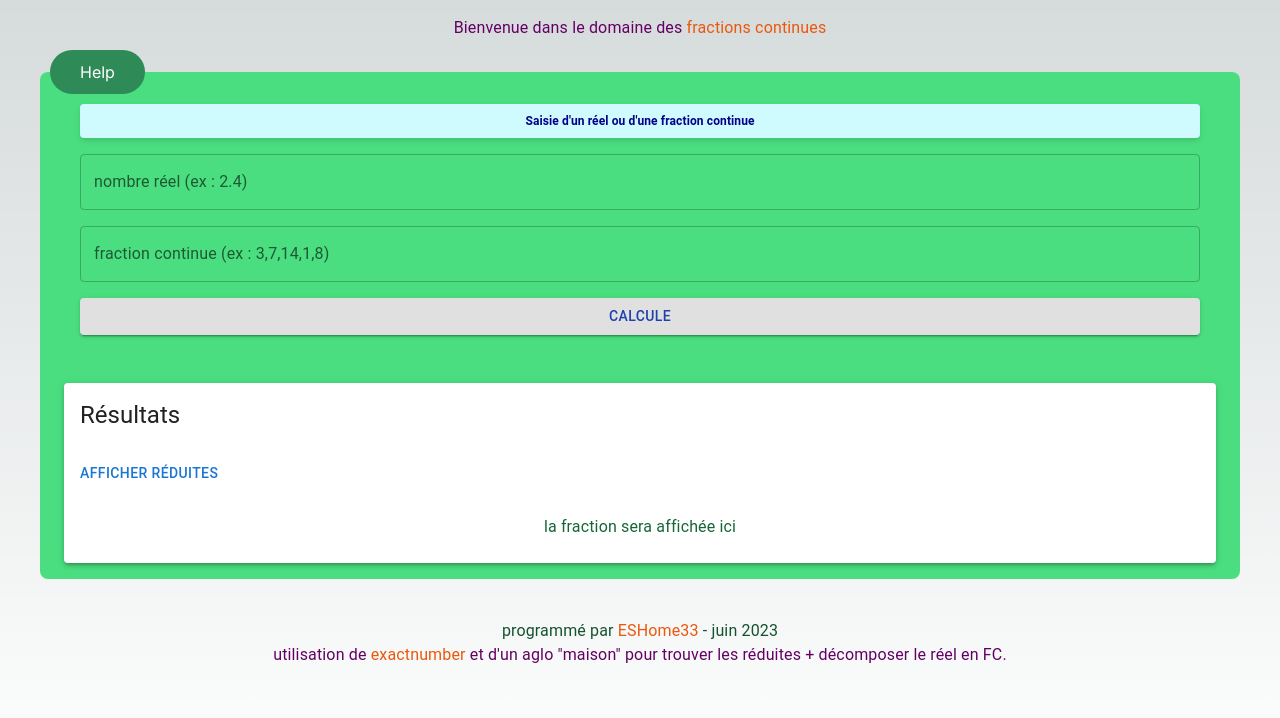
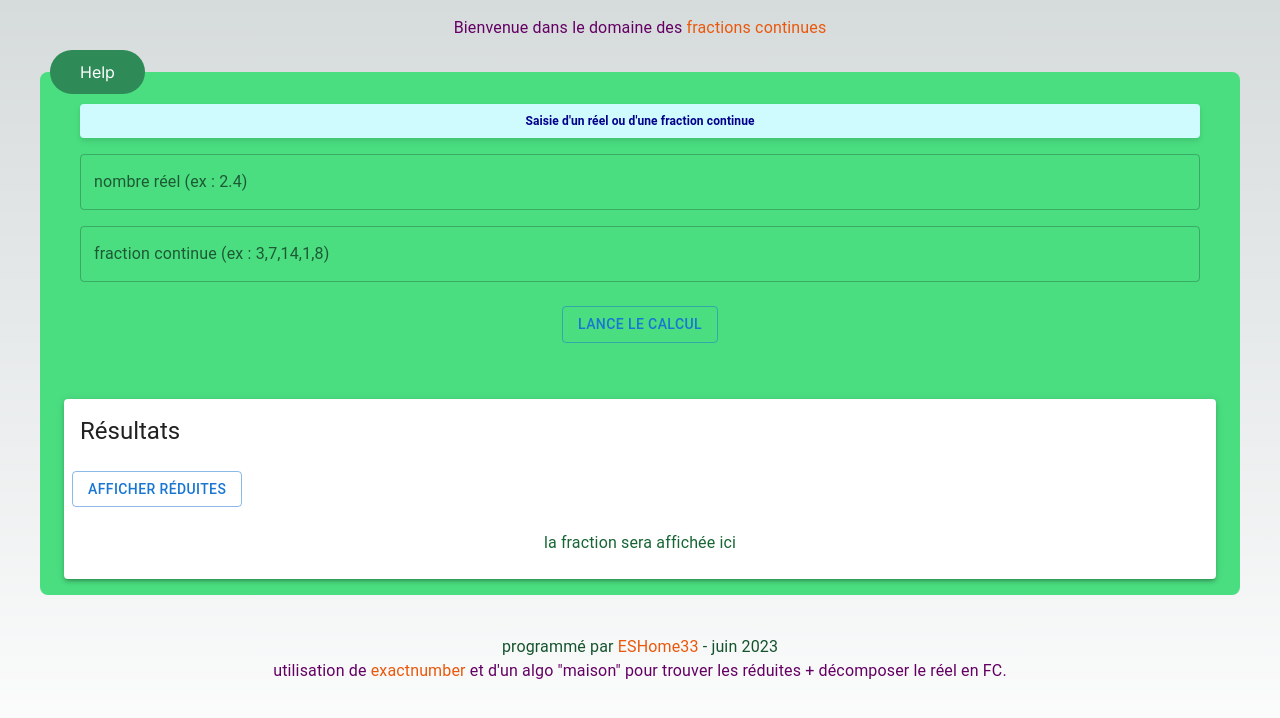
Before and after one commit to esHome33/frac, a Next.js app: page / in a window 1280 px wide. Shown: the top 718 px of the page. Built offline with nearby package versions, Linux system fonts and the light colour scheme.

Commit message:
ajout Promise et ProgressBar pour longs calculs

```diff
--- a/app/inputcomp.tsx
+++ b/app/inputcomp.tsx
@@ -2,45 +2,83 @@
 
 import Fraction_c from "@/lib/frac_continue";
 import {
+	Box,
 	Button,
 	Card,
 	CardActions,
 	CardContent,
 	CardHeader,
+	CircularProgress,
 	Collapse,
 	Container,
 	FormControl,
+	Paper,
 	TextField,
 	Typography,
 } from "@mui/material";
 import { useFormik } from "formik";
-import { useState } from "react";
+import { relative } from "path";
+import { useEffect, useState } from "react";
 import * as Yup from "yup";
 
 const Inputcomp = () => {
 	const [fraction, setFraction] = useState("");
 	const [mon_reel, setMon_reel] = useState("");
+	const [tampon_reel, setTampon_reel] = useState("");
+	const [tampon_fc, setTampon_fc] = useState("");
 	const [err_msg, setErr_msg] = useState("");
 	const [reduites_actif, setReduites_actif] = useState(false);
 	const [red, setRed] = useState<string[]>([""]);
+	const [calculating, setCalculating] = useState<boolean>(false);
+	const [calculatingFC, setCalculatingFC] = useState<boolean>(false);
+	const [reel_a_transformer, setReel_a_transformer] = useState<string>("");
+	const [fc_a_transformer, setFc_a_transformer] = useState<string>("");
+
+
 
 	const valSchema = Yup.object({
 		real: Yup.string(),
-
 		fc: Yup.string(),
 	});
+
+
+
+
+
 
 	const formik = useFormik({
 		initialValues: { real: "", fc: "" },
 		validationSchema: valSchema,
-		onSubmit: (val) => {
+		onSubmit: async (val) => {
 			const le_reel = val.real;
 			const la_fc = val.fc;
 			const lg_reel = le_reel.length;
 			const lg_fc = la_fc.length;
 			if (lg_reel > 0) {
+				setTampon_reel(le_reel);
+				setCalculating(true);
+			} else if (lg_fc > 0) {
+				setTampon_fc(la_fc);
+				setCalculatingFC(true);
+			}
+		},
+	});
+
+
+	useEffect(() => {
+		console.log(`début de useEffect création réel avec ${reel_a_transformer}`);
+		setCalculating(true);
+		const creation_fc_avec_reel = () => {
+			const creer_reel = new Promise<Fraction_c>((resolve, reject) => {
 				try {
-					const f = Fraction_c.CreerAPartirDunReel(le_reel);
+					const f = Fraction_c.CreerAPartirDunReel(reel_a_transformer);
+					resolve(f);
+				} catch (error: any) {
+					reject(error);
+				}
+			});
+			creer_reel.then((f) => {
+				console.log(`création faite OK à partir du réel ${reel_a_transformer}`);
 				setMon_reel(f.getReel());
 				const la_fraction = f.getFractionContinue();
 				const nb_terms = f.getSize();
@@ -50,35 +88,67 @@ const Inputcomp = () => {
 				setRed(() => {
 					return f.getAllReduites();
 				});
-				} catch (error: any) {
-					setErr_msg("Erreur : " + error.message);
-					setFraction("");
-					setMon_reel("");
+				setCalculating(false);
+				setReel_a_transformer("");
+			}).catch((err) => {
+				console.log(`Erreur => ${err.message}`);
+				setCalculating(false);
+				setReel_a_transformer("");
+			});
+
 		}
-			} else if (lg_fc > 0) {
+		if (reel_a_transformer.length !== 0) {
+			creation_fc_avec_reel();
+			setReel_a_transformer("");
+		} else {
+			setCalculating(false);
+		}
+	}, [reel_a_transformer]);
+
+
+	useEffect(() => {
+		console.log(`fc a transformer changed (${fc_a_transformer})`);
+		if (fc_a_transformer.length === 0) {
+			setCalculatingFC(false);
+			return;
+		}
 		try {
-					const f = Fraction_c.CreerAPartirDuneFractionContinue(la_fc);
+			const f = Fraction_c.CreerAPartirDuneFractionContinue(fc_a_transformer);
 			if (f) {
-						setMon_reel(f.getReel());
-						setFraction(f.getFractionContinue());
-						setErr_msg("");
+				setMon_reel(() => f.getReel());
+				setFraction(() => f.getFractionContinue());
+				setErr_msg(() => "");
 				setRed(() => {
 					return f.getAllReduites();
 				});
 			} else {
-						setErr_msg("doit être de la forme : 1,3,5");
-						setFraction("");
-						setMon_reel("");
+				setErr_msg(() => "doit être de la forme : 1,3,5");
+				setFraction(() => "");
+				setMon_reel(() => "");
 				formik.setFieldValue("fc", "");
 			}
 		} catch (error: any) {
-					setErr_msg("Erreur : " + error.message);
-					setFraction("");
-					setMon_reel("");
+			setErr_msg(() => "Erreur : " + error.message);
+			setFraction(() => "");
+			setMon_reel(() => "");
 		}
-			}
-		},
-	});
+		setCalculatingFC(false);
+	}, [fc_a_transformer]);
+
+
+
+	useEffect(() => {
+		console.log(`calculating = ${calculating} et réel = ${tampon_reel}`);
+		setReel_a_transformer(tampon_reel);
+		setTampon_reel("");
+	}, [calculating]);
+
+	useEffect(() => {
+		console.log(`calculating FC = ${calculatingFC} et fc  = ${tampon_fc}`);
+		setFc_a_transformer(tampon_fc);
+		setTampon_fc("");
+	}, [calculatingFC]);
+
 
 	return (
 		<Container className="max-w-lg bg-green-400 rounded-lg p-4 text-blue-800 mb-10">
@@ -96,7 +166,7 @@ const Inputcomp = () => {
 					>
 						Saisie d&apos;un réel ou d&apos;une fraction continue
 					</Typography>
-					<div className="h-4"> </div>
+					<div className="h-4"></div>
 					<TextField
 						color={"primary"}
 						id="real"
@@ -105,7 +175,10 @@ const Inputcomp = () => {
 						label="nombre réel (ex : 2.4)"
 						helperText={formik.errors.real}
 						error={Boolean(formik.errors.real)}
-						onChange={formik.handleChange}
+						onChange={(e) => {
+							formik.setFieldValue("fc", "");
+							formik.handleChange(e)
+						}}
 						value={formik.values.real}
 						className="mb-4"
 					/>
@@ -118,24 +191,48 @@ const Inputcomp = () => {
 						label="fraction continue (ex : 3,7,14,1,8)"
 						helperText={formik.errors.fc}
 						error={Boolean(formik.errors.fc)}
-						onChange={formik.handleChange}
+						onChange={(e) => {
+							formik.setFieldValue("real", "");
+							formik.handleChange(e);
+						}}
 						value={formik.values.fc}
 					/>
 					<div className="h-4"> </div>
+					<Box
+						sx={{ m: 1, position: 'relative', marginX: 'auto' }}
+					>
+						{(calculating || calculatingFC) ? (<Box height={36}>...</Box>) :
 							<Button
-						variant="contained"
-						color="inherit"
+								variant="outlined"
 								type="submit"
-						className="bg-green-200 text-black mt-3 hover:bg-green-700 hover:text-green-50 hover:font-bold"
 								disabled={
-							Boolean(formik.errors.real) || Boolean(formik.errors.fc)
+									Boolean(formik.errors.real) || Boolean(formik.errors.fc) || (reel_a_transformer.length > 0)
 								}
+								disableElevation
 							>
-						Calcule
+								Lance le calcul
 							</Button>
+						}
+
+
+						<CircularProgress
+							variant="indeterminate"
+							thickness={7.0}
+							hidden={!(calculating || calculatingFC)}
+							sx={{
+								position: "absolute",
+								top: '0%',
+								left: '36%',
+								color: '#DFD',
+
+							}}
+						/>
+					</Box>
 				</FormControl>
 			</form>
+
 			<div className="h-4"> </div>
+
 			<Card
 				about="card"
 				elevation={3}
@@ -144,6 +241,8 @@ const Inputcomp = () => {
 				<CardHeader title="Résultats"></CardHeader>
 				<CardActions disableSpacing>
 					<Button
+						variant="outlined"
+						className="mx-auto"
 						onClick={(e: any) => {
 							e.preventDefault();
 							setReduites_actif(!reduites_actif);
@@ -160,7 +259,7 @@ const Inputcomp = () => {
 							<Typography variant="body2">nombre réel :</Typography>
 							<Typography
 								variant="body1"
-								className="bg-green-100 rounded-md drop-shadow p-2 mb-2 text-"
+								className="bg-green-100 rounded-md drop-shadow p-2 mb-2 overflow-auto"
 							>
 								{mon_reel}
 							</Typography>
@@ -187,13 +286,14 @@ const Inputcomp = () => {
 							</Typography>
 						</>
 					)}
-					{err_msg.length == 0 ? (
+					{err_msg.length === 0 ? (
 						<></>
 					) : (
 						<div className="bg-red-100 rounded-md drop-shadow p-2 text-center">
 							{err_msg}
 						</div>
 					)}
+
 					<Collapse in={reduites_actif}>
 						<CardContent>
 							{red.map((elt, index) => {
--- a/app/page.tsx
+++ b/app/page.tsx
@@ -64,7 +64,7 @@ function Home() {
 				</Link>{" "}
 				- juin 2023
 			</Typography>
-			<Typography variant="body1">
+			<Typography variant="body1" className="text-center">
 				utilisation de
 				<Link
 					href="https://github.com/Daninet/exactnumber"
@@ -73,7 +73,7 @@ function Home() {
 					{" "}
 					exactnumber
 				</Link>{" "}
-				et d&apos;un aglo &quot;maison&quot; pour trouver les réduites +
+				et d&apos;un algo &quot;maison&quot; pour trouver les réduites +
 				décomposer le réel en FC.
 			</Typography>
 		</main>
--- a/lib/frac_continue.ts
+++ b/lib/frac_continue.ts
@@ -33,7 +33,7 @@ export default class Fraction_c {
 		try {
 			val = N(le_reel);
 		} catch (e: any) {
-			throw new Error("ce réel ne convient pas : " + le_reel);
+			throw new Error(`${le_reel} : ce réel ne convient pas`);
 		}
 
 		resu.initialiserPQ();
@@ -43,8 +43,9 @@ export default class Fraction_c {
 		let frac: ExactNumberType;
 		let isZero: boolean;
 		const precisionmax = N("0.00000000000000000000000000000000000000000001");
+		console.log("========================");
 		do {
-			console.log(resu.max_num + " tour : " + val.toString());
+			console.log(`${resu.max_num} tour : ${val.toString()}`);
 			ent = val.intPart();
 			frac = val.fracPart();
 			const ent_s = ent.toString();
--- a/package.json
+++ b/package.json
@@ -1,6 +1,6 @@
 {
 	"name": "fractions_continues",
-	"version": "1.0.7",
+	"version": "1.0.8",
 	"private": true,
 	"author": {
 		"email": "eshome.fr@gmail.com",
```
Lines whose indentation alone changed are shown as unchanged.
